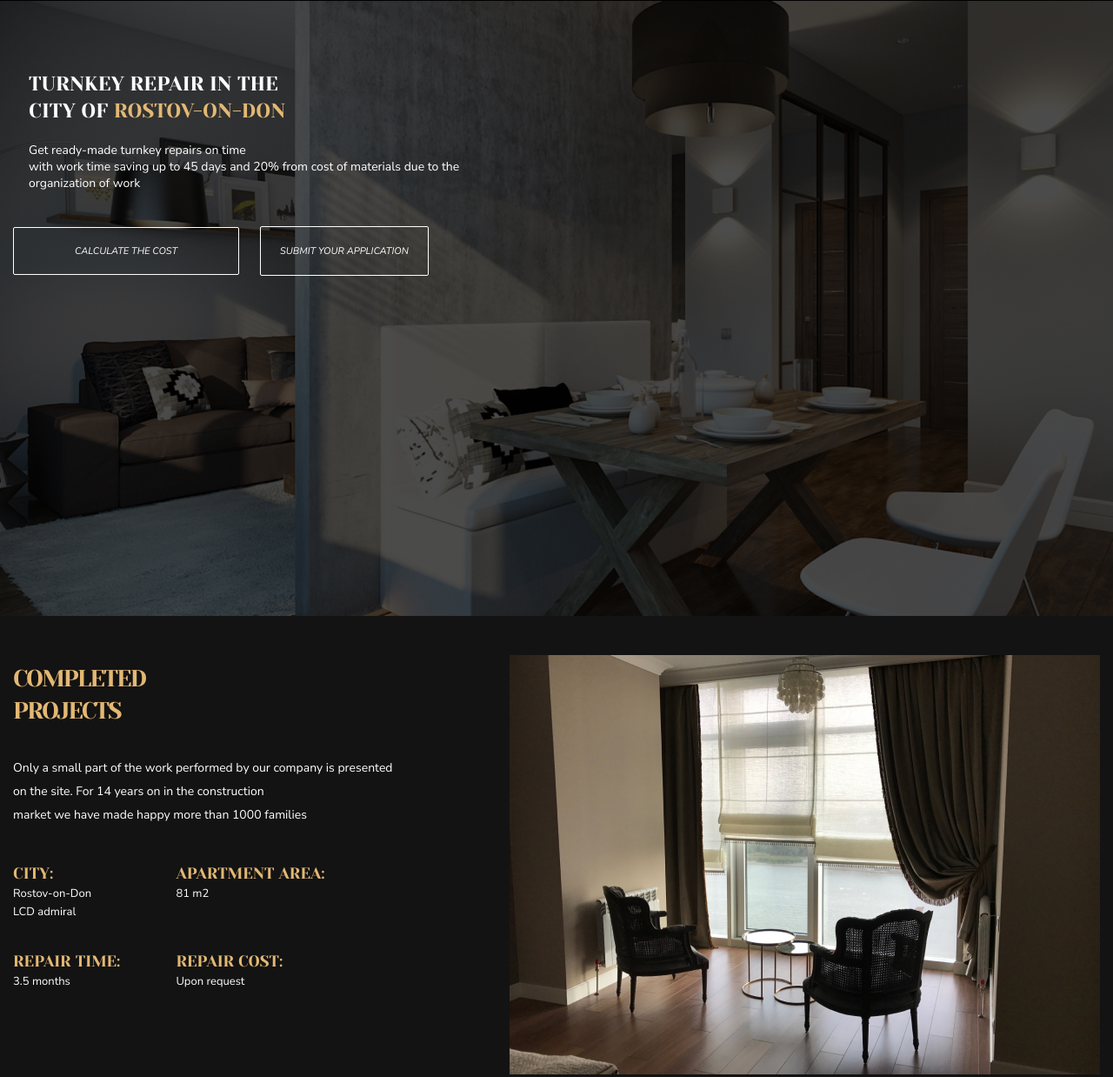
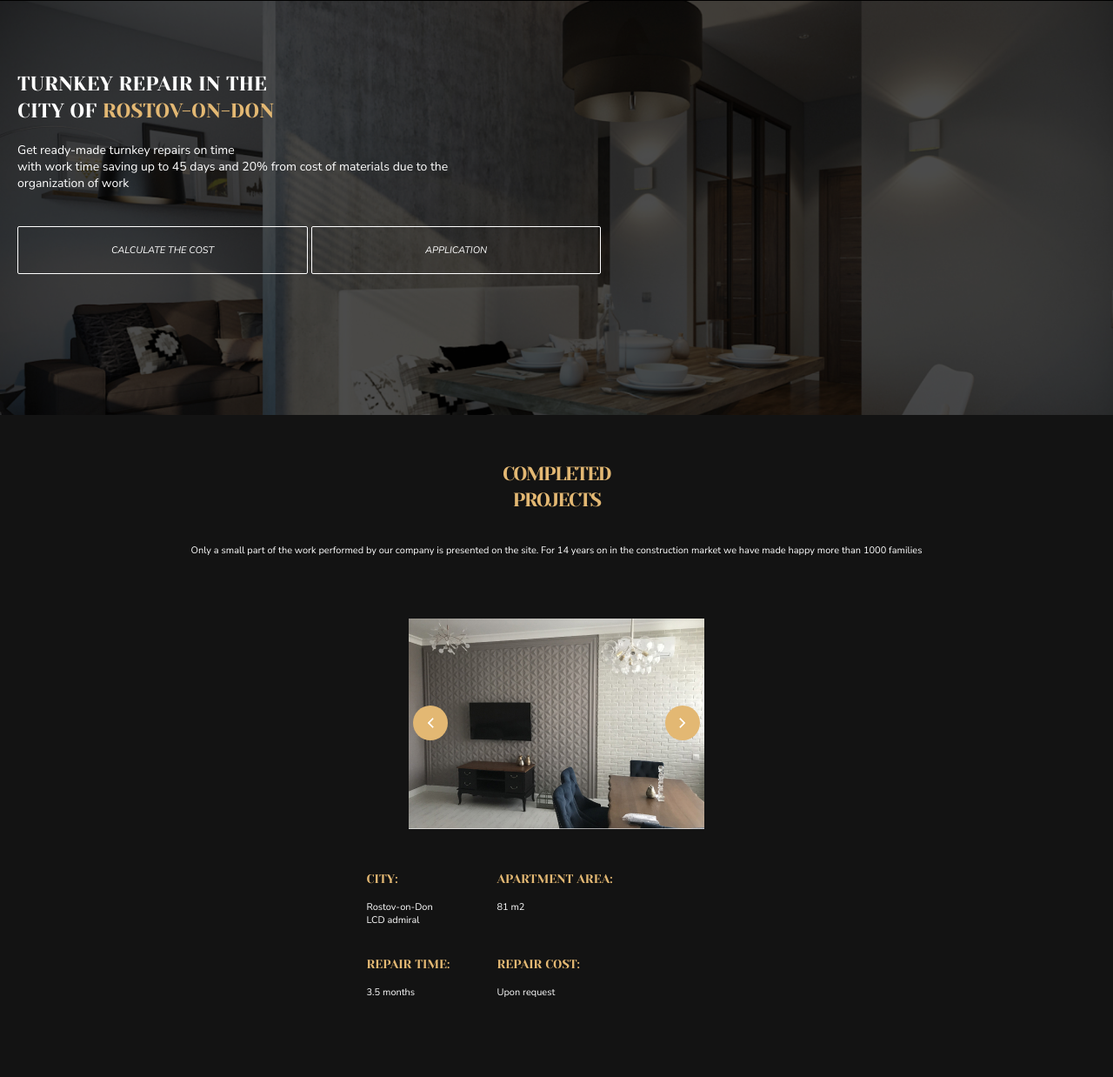
Before and after one commit to MihailSolonin/HTML_and_CSS_project, a plain HTML site: page index.html in a window 1280 px wide. Shown: the part 82-1320 px from the top of the page at 87% size. Drawn offline with Linux system fonts and the light colour scheme.

Commit message:
media update

```diff
--- a/index.html
+++ b/index.html
@@ -38,7 +38,7 @@
                     Get ready-made turnkey repairs on time <br>with work time saving up to 45 days and 20% from cost of materials due to the organization of work
                 </p>
                 <button class="button hero__button hero__button-one">CALCULATE THE COST</button>
-                <button class="button hero__button hero__button-two">SUBMIT YOUR APPLICATION</button>
+                <button class="button hero__button hero__button-two"><span class="none">SUBMIT YOUR</span> APPLICATION</button>
             </div>
             <div class="hero_overlay"></div>
         </section>
@@ -49,13 +49,19 @@
                     <li class="title projects__items-item">Sochi Thieves</li>
                     <li class="title projects__items-item">Rostov-on-Don Patriotic</li>
                 </ul>
-                <img src="./images/image.jpg" alt="interior" class="projects__image">
+                <img src="./images/image.jpg" alt="interior" class="none projects__image">
                 <h1 class="title projects__title">
-                    Completed projects
+                    Completed <br>projects
                 </h1>
                 <p class="text projects__text">
-                    Only a small part of the work performed by our company is presented on the site. For 14 years on in the construction<br> market we have made happy more than 1000 families
+                    Only a small part of the work performed by our company is presented on the site. For 14 years on in the construction<br class="none"> market we have made happy more than 1000 families
                 </p>
+                <div class="projects__media-img">
+                    <img src="./images/media.jpg" class="media-img__image">
+                    <img src="./images/media_left.svg" class="media-img__arrow media-img__arrow_left">
+                    <img src="./images/media_right.svg" class="media-img__arrow">
+                </div>
+                <div class="projects__media-aside">
                     <div class="projects__aside">
                         <div class="col-projects">
                             <h2 class="title col-projects__title">
@@ -88,6 +94,7 @@
                             <p class="text col-projects__text">
                                 Upon request
                             </p>
+                        </div>
                     </div>
                 </div>
                 <div class="none projects__arrow">
--- a/styles/styles.css
+++ b/styles/styles.css
@@ -220,7 +220,7 @@ body * {
     letter-spacing: -0.07em;
     text-transform: uppercase;
     color: #E3B873;
-    max-width: 253px;
+
 }
 
 .projects__text {
@@ -230,6 +230,10 @@ body * {
     line-height: 27px;
     color: #FFFFFF;
     max-width: 442px;
+}
+
+.projects__media-img {
+    display: none;
 }
 
 .projects__aside {
@@ -582,6 +586,8 @@ input[type="checkbox"] {
     box-shadow: 0px 10px 20px rgba(237, 192, 120, 0.2);
     border-radius: 50%;
     padding: 16px;
+    width: 73px;
+    height: 73px;
 }
 
 .request-pig__text {
@@ -859,39 +865,126 @@ input[type="checkbox"] {
       display: none;
     }
 
-    .header__logo {
-        margin-left: 18px;
+    .container {
+        margin-left: 20px;
+        margin-right: 20px;
     }
 
     .header__telefon {
-        margin-right: 18px;
         color: #FFFFFF;
-        text-decoration-line: none
+        text-decoration-line: none;
+        margin-right: 0;
     }
 
     .hero {
         text-align: left;
         padding-top: 80px;
+        height: 476px;
     }
 
     .hero__title {
         font-size: 23px;
         line-height: 31px;
-        margin-left: 18px;
         max-width: 339px;
     }
 
     .hero__text {
         font-size: 14px;
         line-height: 19px;
-        margin-left: 18px;
+    }
+
+    .hero__button {
+        margin-right: 0;
     }
 
     .hero__button-one {
-        padding: 19px 70px;
+        padding: 19px 107px;
     }
 
-    .hero__buttn-two {
-        padding: 19px 50px ;
+    .hero__button-two {
+        padding: 19px 130px ;
     }
+
+    .projects__title {
+        font-size: 22px;
+        line-height: 30px;
+        text-align: center;
+    }
+
+    .projects__text {
+        max-width: none;
+        margin-right: 15px;
+        margin-left: 15px;
+        font-size: 11px;
+        line-height: 17px;
+        text-align: center;
+    }
+
+    .projects__media-img {
+        display: flex;
+        justify-content: center;
+    }
+
+    .media-img__image {
+        margin-top: 70px;
+        position: absolute;
+    }
+
+    .media-img__arrow_left {
+        margin-right: 250px;
+    }
+
+    .media-img__arrow {
+        margin-top: 170px;
+        background: #E3B873;
+        border-radius: 50%;
+        padding: 13px;
+        width: 40px;
+        height: 40px;
+        z-index: 1;
+    }
+
+    .projects__media-aside {
+        display: flex;
+        justify-content: center;
+    }
+
+    .projects__aside {
+        margin-top: 150px;
+        max-height: 250px;
+    }
+
+    .col-projects {
+        margin-right: 104px;
+        margin-left: -50px;
+    }
+
+    .col-projects__title {
+        font-size: 14px;
+        line-height: 19px;
+    }
+
+    .col-projects__text {
+        padding-top: 15px;
+        font-size: 11px;
+        line-height: 15px;
+    }
+
+    .control {
+        background-color: #131313;
+        margin-top: -250px;
+    }
+
+    .control__title {
+        font-size: 22px;
+        line-height: 30px;
+    }
+
+    .control__image {
+        display: block;
+        width: 100%;
+        height: 207px;
+    }
+
+
 }
```
Also changed, not shown: images/media.jpg (added), images/media_left.svg (added), images/media_right.svg (added). Lines whose indentation alone changed are shown as unchanged.
